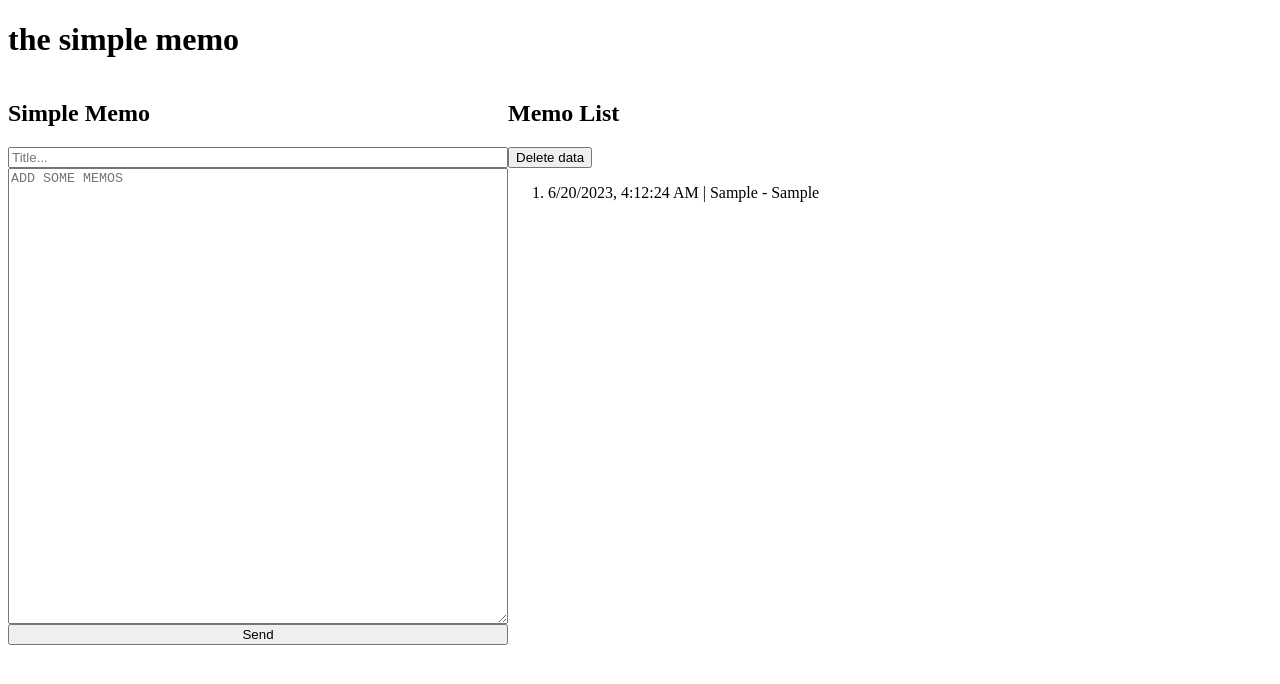
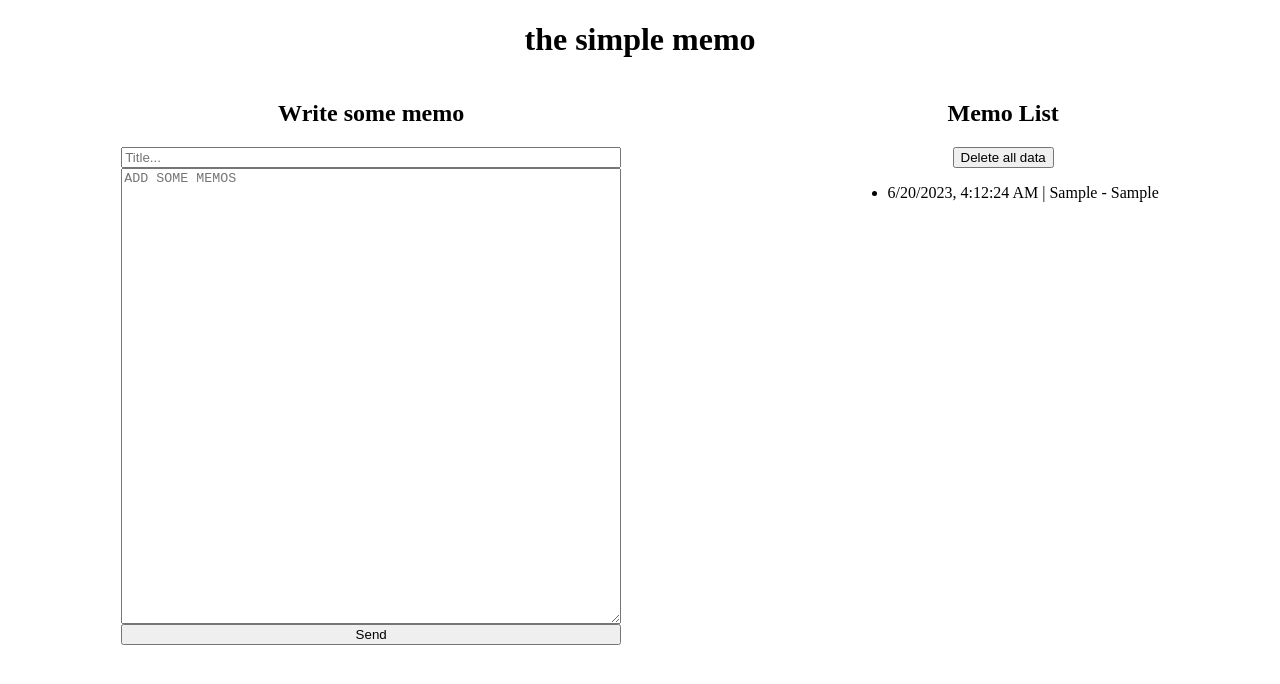
Before and after one commit to SeungDae321/simpleMemo, a plain HTML site: page index.html in a window 1280 px wide. Both pictures are taken after typing "Sample", "Sample" into the empty fields and a click on the button "Send". Drawn offline with Linux system fonts and the light colour scheme.

Commit message:
added delete func

```diff
--- a/index.html
+++ b/index.html
@@ -10,15 +10,15 @@
     <h1>the simple memo</h1>
     <div class="container">
         <section class="createText">
-        <h2>Simple Memo</h2>
+        <h2>Write some memo</h2>
         <input class="title" type="text" placeholder="Title...">
         <Textarea class="textarea" placeholder="ADD SOME MEMOS" cols="100" rows="30"></Textarea>
         <button class="createBtn">Send</button>
     </section>
     <section class="viewList">
         <h2>Memo List</h2>
-        <button class="deleteBtn">Delete data</button>
-        <ol class="list"></ol>
+        <button class="deleteBtn">Delete all data</button>
+        <ul class="list"></ul>
     </section>
     </div>
     <script src="index.js"></script>
--- a/index.js
+++ b/index.js
@@ -1,7 +1,7 @@
 window.onload=()=>{
-    for(let i = 1; i <= localStorage.length; i++){
+    for(let i = 0; i < localStorage.length; i++){
         const li = document.createElement('li');
-        li.innerText = localStorage.getItem(i);
+        li.innerText = localStorage.getItem(localStorage.key(i));
         list.appendChild(li);
     }
 }
@@ -18,8 +18,8 @@ let date = new Date();
 createBtn.addEventListener('click', () => {
     if (title.value || textarea.value) {
       const memo = `${date.toLocaleString()} | ${title.value} - ${textarea.value}`;
-      const key = localStorage.length + 1; // 새로운 메모를 저장할 키 생성
-      localStorage.setItem(key, memo);
+      const key = localStorage.length; // 새로운 메모를 저장할 키 생성
+      localStorage.setItem(memo, memo);
       const li = document.createElement('li');
       li.innerText = memo;
       list.appendChild(li);
@@ -32,3 +32,12 @@ deleteBtn.addEventListener('click',()=>{
     localStorage.clear();
     list.innerHTML = "";
 })
+
+//delete
+list.addEventListener('click',(evt)=>{
+  const delconfirm = confirm('Do you want to delete this memo?');
+  if(delconfirm){
+    evt.target.remove();
+    localStorage.removeItem(evt.target.innerHTML);
+  }
+})
--- a/style.css
+++ b/style.css
@@ -1,6 +1,11 @@
+body{
+    text-align: center;
+}
+
 .container{
     display: flex;
     flex-direction: row;
+    justify-content: space-around;
 }
 
 .createText{
@@ -9,6 +14,12 @@
     max-width: 500px;
 }
 
+ul{
+    text-align: left;
+    display: flex;
+    flex-direction: column-reverse;
+}
+
 li{
     margin-bottom: 50px;
 }
```
Also changed, not shown: loading.js (deleted, +0 -16 lines).
